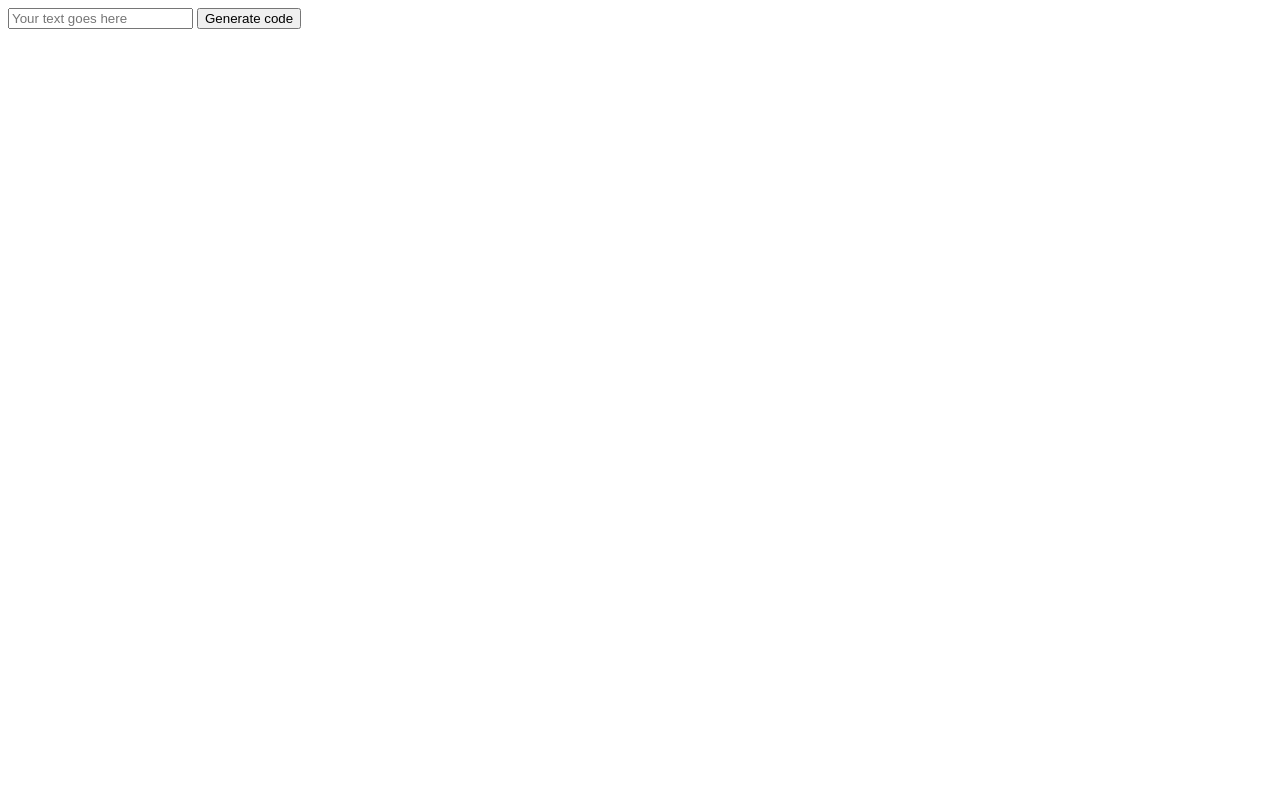
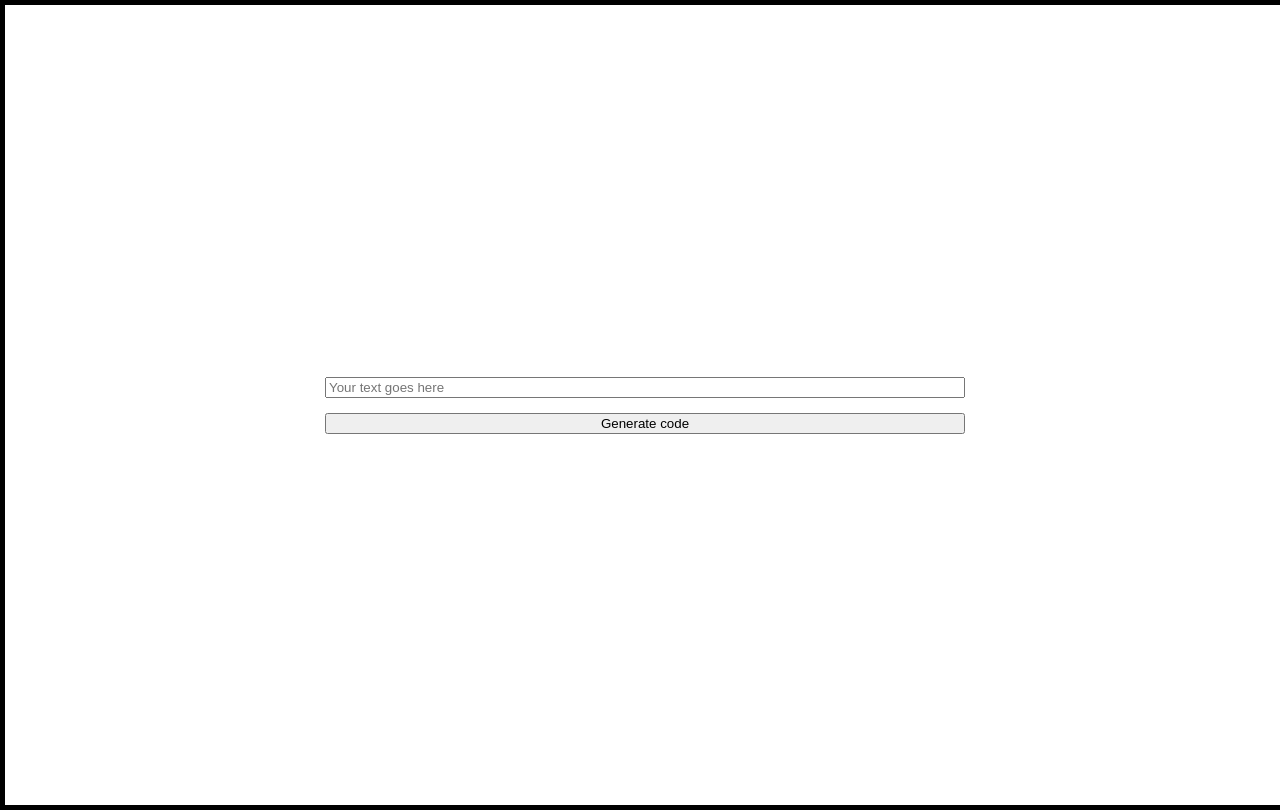
Before and after one commit to MeskoYan/Study-Cases, a plain HTML site: page qrbar code generator/index.html in a window 1280 px wide. Drawn offline with Linux system fonts and the light colour scheme.

Commit message:
Getting interface done

```diff
--- a/qrbar code generator/index.html
+++ b/qrbar code generator/index.html
@@ -10,8 +10,13 @@
 </head>
 <body>
     <div class="container">
-        <input type="text" placeholder="Your text goes here" name="text_sample" id="user_text">
-        <button id="submit_button">Generate code</button>
+        <div class="data">
+
+            <input type="text" placeholder="Your text goes here" name="text_sample" id="user_text">
+
+            <button id="submit_button">Generate code</button>
+
+        </div>
     </div>
 </body>
 </html>
--- a/qrbar code generator/style.css
+++ b/qrbar code generator/style.css
@@ -0,0 +1,21 @@
+body{
+    margin: 0;
+}
+.container{
+    width: 100vw;
+    height: 100vh;
+    border: 5px solid black;
+    position: relative;
+}
+.data{
+    display: flex;
+    justify-content: center;
+    flex-direction: column;
+    position: absolute;
+    inset: 0;
+    margin: auto;
+    width: 50vw;
+}
+#user_text{
+    margin-bottom: 15px;
+}
```
